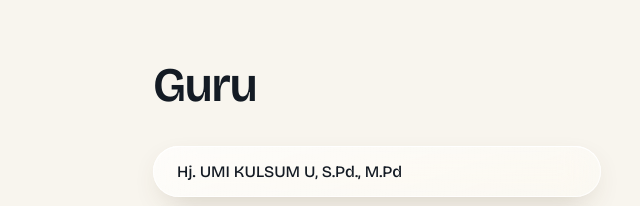
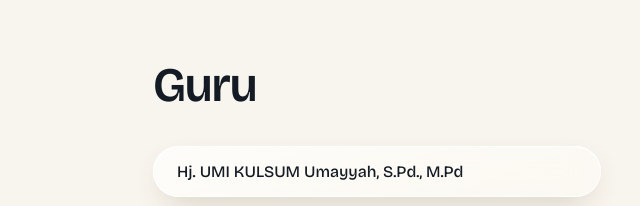
Before and after one commit to fixhunter321/attendance9g, a plain HTML site: page Guru.html in a window 1280 px wide. Shown: the top 206 px of the page, 263-903 px from the left. Drawn offline with nearby package versions, Linux system fonts and the light colour scheme.

Commit message:
Correct name formatting in Guru.html

```diff
--- a/Guru.html
+++ b/Guru.html
@@ -119,7 +119,7 @@ const db = getFirestore(app);
 const CLASS_NAME = "Guru";
 
 const names = [
-  "Hj. UMI KULSUM U, S.Pd., M.Pd",
+  "Hj. UMI KULSUM Umayyah, S.Pd., M.Pd",
   "MARTA, S.Ag., MM.",
   "AHPUDIN, S.Pd., M.Pd",
   "ELLYZA, S.Ag., M.Pd",
```
